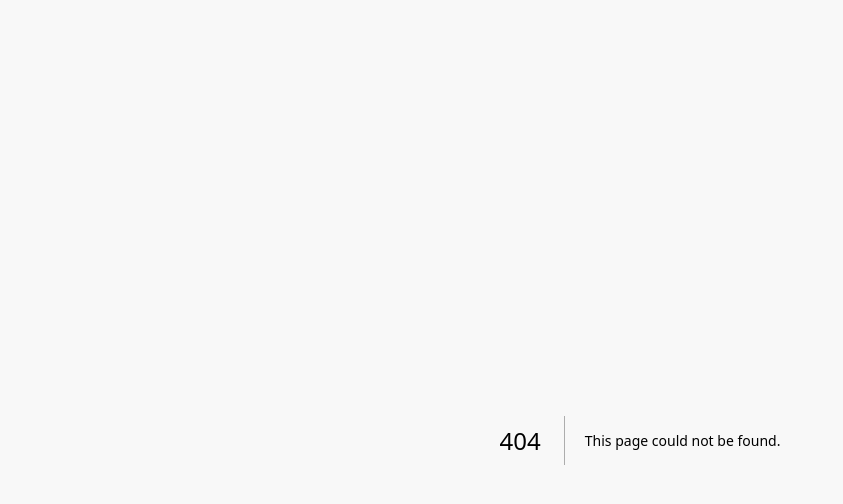
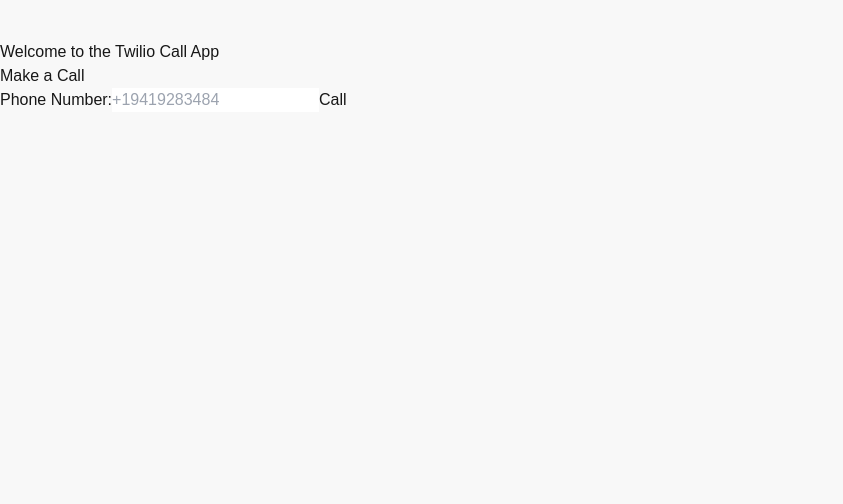
Before and after one commit to joshuacappelli/happymeals, a Next.js app: page /testcall in a window 1280 px wide. Before the commit this address had no page. Shown: the top 504 px of the page, without its empty margins (0-843 px from the left). Built offline with nearby package versions, Linux system fonts and the light colour scheme.

Commit message:
call form

```diff
--- /dev/null
+++ b/src/app/testcall/page.tsx
@@ -0,0 +1,21 @@
+// pages/index.tsx
+
+'use client';
+import Head from 'next/head';
+import CallForm from '@/components/form/callform';
+
+const TestCallPage = () => {
+  return (
+    <>
+      <Head>
+        <title>Twilio Call App</title>
+      </Head>
+      <main>
+        <h1>Welcome to the Twilio Call App</h1>
+        <CallForm />
+      </main>
+    </>
+  );
+};
+
+export default TestCallPage;
--- /dev/null
+++ b/src/components/form/callform.tsx
@@ -0,0 +1,58 @@
+// components/CallForm.tsx
+
+import { useState } from 'react';
+
+const CallForm = () => {
+  const [phoneNumber, setPhoneNumber] = useState('');
+  const [status, setStatus] = useState<string | null>(null);
+  const [error, setError] = useState<string | null>(null);
+
+  const handleSubmit = async (e: React.FormEvent) => {
+    e.preventDefault();
+    setStatus(null);
+    setError(null);
+
+    try {
+      const response = await fetch('/api/call', {
+        method: 'POST',
+        headers: {
+          'Content-Type': 'application/json',
+        },
+        body: JSON.stringify({ to: phoneNumber }),
+      });
+
+      const data = await response.json();
+
+      if (response.ok) {
+        setStatus(`Call initiated successfully! SID: ${data.callSid}`);
+      } else {
+        setError(data.error || 'An unexpected error occurred.');
+      }
+    } catch (err: any) {
+      setError(err.message || 'An unexpected error occurred.');
+    }
+  };
+
+  return (
+    <div>
+      <h2>Make a Call</h2>
+      <form onSubmit={handleSubmit}>
+        <label htmlFor="phone">Phone Number:</label>
+        <input
+          type="tel"
+          id="phone"
+          name="phone"
+          value={phoneNumber}
+          onChange={(e) => setPhoneNumber(e.target.value)}
+          placeholder="+19419283484"
+          required
+        />
+        <button type="submit">Call</button>
+      </form>
+      {status && <p style={{ color: 'green' }}>{status}</p>}
+      {error && <p style={{ color: 'red' }}>{error}</p>}
+    </div>
+  );
+};
+
+export default CallForm;
```
